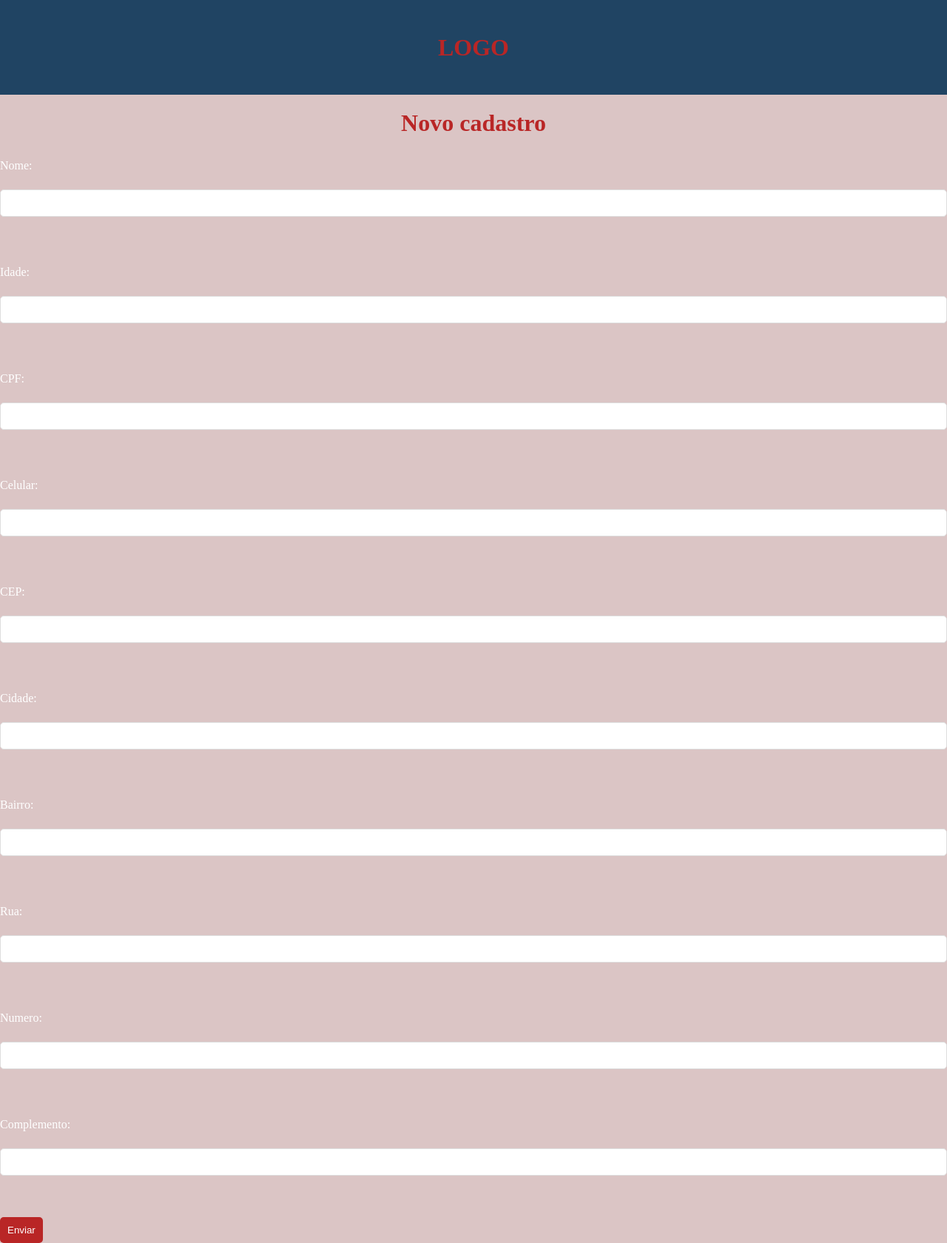
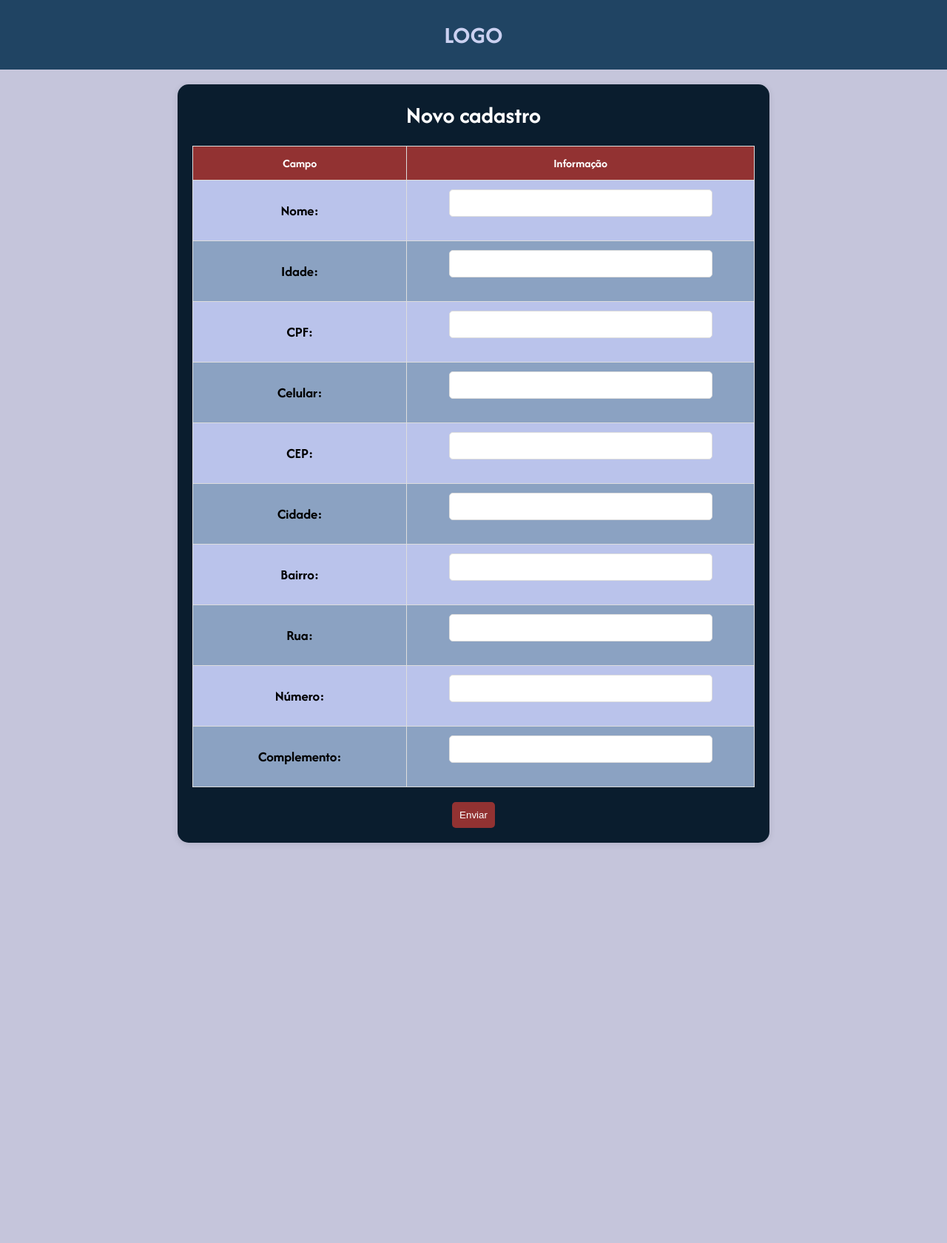
Before and after one commit to nogsposito/RegistraElas, a Django app: page /cadastrar in a window 1280 px wide. Shown: the whole page at 74% size. After the commit the page ends 1140 px from the top, so only its background shows below. Run offline with Django 5.2, Linux system fonts and the light colour scheme.

Commit message:
cadastrar css concluido

```diff
--- a/aplicacao/templates/cadastrar.html
+++ b/aplicacao/templates/cadastrar.html
@@ -10,43 +10,62 @@
 <body>
     {% include 'navbar.html' %}
 
-    <h1>Novo cadastro</h1>
+    <div class="container">
+        <h1 id="cadastro-estilo">Novo cadastro</h1>
 
         <form action="{% url 'aplicacao:cadastrar' %}" method="POST">
             {% csrf_token %}
-        <label for="textFormNome">Nome:</label><br>
-        <input type="text" id="textFormNome" name="formNome" maxlength="150" required><br><br>
-
-        <label for="numberFormIdade">Idade:</label><br>
-        <input type="number" id="numberFormIdade" name="formIdade" required><br><br>
-
-        <label for="textFormCpf">CPF:</label><br>
-        <input type="text" id="textFormCpf" name="formCpf" maxlength="14"><br><br>
-
-        <label for="textFormCelular">Celular:</label><br>
-        <input type="text" id="textFormCelular" name="formCelular" maxlength="15"><br><br>
-
-        <label for="textFormCep">CEP:</label><br>
-        <input type="text" id="textFormCep" name="formCep" maxlength="9"><br><br>
-
-        <label for="textFormCidade">Cidade:</label><br>
-        <input type="text" id="textFormCidade" name="formCidade" maxlength="30" required><br><br>
-
-        <label for="textFormBairro">Bairro:</label><br>
-        <input type="text" id="textFormBairro" name="formBairro" maxlength="100"><br><br>
-
-        <label for="textFormRua">Rua:</label><br>
-        <input type="text" id="textFormRua" name="formRua" maxlength="150"><br><br>
-
-        <label for="numberFormNumero">Numero:</label><br>
-        <input type="number" id="numberFormNumero" name="formNumero"><br><br>
-
-        <label for="textFormComplemento">Complemento:</label><br>
-        <input type="text" id="textFormComplemento" name="formComplemento" maxlength="50"><br><br>
+            <table>
+                <tr>
+                    <th>Campo</th>
+                    <th>Informação</th>
+                </tr>
+                <tr>
+                    <td><label for="textFormNome">Nome:</label></td>
+                    <td><input type="text" id="textFormNome" name="formNome" maxlength="150" required></td>
+                </tr>
+                <tr>
+                    <td><label for="numberFormIdade">Idade:</label></td>
+                    <td><input type="number" id="numberFormIdade" name="formIdade" required></td>
+                </tr>
+                <tr>
+                    <td><label for="textFormCpf">CPF:</label></td>
+                    <td><input type="text" id="textFormCpf" name="formCpf" maxlength="14"></td>
+                </tr>
+                <tr>
+                    <td><label for="textFormCelular">Celular:</label></td>
+                    <td><input type="text" id="textFormCelular" name="formCelular" maxlength="15"></td>
+                </tr>
+                <tr>
+                    <td><label for="textFormCep">CEP:</label></td>
+                    <td><input type="text" id="textFormCep" name="formCep" maxlength="9"></td>
+                </tr>
+                <tr>
+                    <td><label for="textFormCidade">Cidade:</label></td>
+                    <td><input type="text" id="textFormCidade" name="formCidade" maxlength="30" required></td>
+                </tr>
+                <tr>
+                    <td><label for="textFormBairro">Bairro:</label></td>
+                    <td><input type="text" id="textFormBairro" name="formBairro" maxlength="100"></td>
+                </tr>
+                <tr>
+                    <td><label for="textFormRua">Rua:</label></td>
+                    <td><input type="text" id="textFormRua" name="formRua" maxlength="150"></td>
+                </tr>
+                <tr>
+                    <td><label for="numberFormNumero">Número:</label></td>
+                    <td><input type="number" id="numberFormNumero" name="formNumero"></td>
+                </tr>
+                <tr>
+                    <td><label for="textFormComplemento">Complemento:</label></td>
+                    <td><input type="text" id="textFormComplemento" name="formComplemento" maxlength="50"></td>
+                </tr>
+            </table>
 
             <div class="botaoForm">
                 <input type="submit" value="Enviar" class="button">
             </div>
         </form>
+    </div>
 </body>
 </html>
--- a/templates/static/aplicacao/css/cadastrar.css
+++ b/templates/static/aplicacao/css/cadastrar.css
@@ -7,49 +7,117 @@
 }
 
 body {
-    font-family: Afacad;
-    background-color: rgb(219, 197, 197);
+    font-family: 'Afacad', sans-serif; /* Fonte definida */
+    background-color: rgb(197, 197, 219); /* Cor de fundo da página */
 }
 
-h1 {
-    text-align: center; /* Centraliza o título */
-    color: rgb(185, 38, 38); /* Cor do título */
-    margin: 20px 0; /* Espaçamento acima e abaixo do título */
+#cadastro-estilo {
+    color: white;
+    text-align: center;
+}
+
+header input {
+    padding: 5px;
+    width: 50%;
+    height: 40px;
+    border: none;
+    border-radius: 10px;
+}
+
+header .user-info {
+    display: flex;
+    flex-direction: column;
+    align-items: flex-end;
+}
+
+header .user-info span:first-child {
+    font-weight: bold;
+}
+
+nav {
+    background-color: #000000; /* Cor de fundo da barra de navegação */
+    padding: 10px;
+}
+
+nav ul {
+    display: flex;
+    list-style-type: none;
+}
+
+nav ul li {
+    margin-right: 20px;
+}
+
+nav ul li a {
+    color: #FFF; /* Cor do texto dos links */
+    text-decoration: none;
+    font-weight: bold;
+    transition: color 0.3s;
+}
+
+nav ul li a:hover {
+    color: #7bdb89; /* Cor do texto ao passar o mouse */
 }
 
 .container {
     max-width: 800px; /* Largura máxima do conteúdo */
     margin: 20px auto; /* Margens automáticas para centralização */
     padding: 20px; /* Preenchimento interno */
-    background-color: rgb(10, 29, 46);
+    background-color: rgb(10, 29, 46); /* Cor de fundo da área do formulário */
     border-radius: 15px; /* Bordas arredondadas */
     box-shadow: 0 2px 10px rgba(0, 0, 0, 0.1); /* Sombra para o efeito de elevação */
 }
 
-form {
-    display: flex;
-    flex-direction: column; /* Para organizar os inputs em coluna */
+table {
+    width: 100%; /* Largura total da tabela */
+    border-collapse: collapse; /* Remove o espaço entre as bordas das células */
+    margin-top: 20px; /* Espaçamento acima da tabela */
+}
+
+th, td {
+    border: 1px solid #ddd; /* Borda das células */
+    padding: 12px; /* Espaçamento interno das células */
+    text-align: center; /* Alinhamento do texto ao centro */
+}
+
+th {
+    background-color: rgb(146, 50, 50); /* Cor de fundo do cabeçalho */
+    color: white; /* Cor do texto do cabeçalho */
+}
+
+tr:nth-child(even) {
+    background-color: #bac3eb; /* Cor de fundo para linhas pares */
+}
+
+tr:nth-child(odd) {
+    background-color: #8ba2c2; /* Cor de fundo para linhas ímpares */
 }
 
 label {
-    margin: 10px 0 5px; /* Espaçamento entre o label e o input */
-    color: white; /* Cor do texto do label */
+    color: rgb(0, 0, 0); /* Cor do texto do label */
+    display: block; /* Exibe o label como bloco para ocupar toda a largura da célula */
+    font-weight: bold;
+    font-size: 120%;
 }
 
 input[type="text"],
 input[type="number"] {
+    width: 80%; /* Largura dos inputs ajustada */
     padding: 10px; /* Preenchimento interno */
     border: 1px solid #ddd; /* Borda do input */
     border-radius: 5px; /* Bordas arredondadas */
     margin-bottom: 20px; /* Espaçamento abaixo de cada input */
     background-color: rgb(255, 255, 255); /* Cor de fundo dos inputs */
+    display: block; /* Exibe o input como bloco */
+    margin-left: auto; /* Margem esquerda automática para centralização */
+    margin-right: auto; /* Margem direita automática para centralização */
 }
 
 input[type="submit"] {
     padding: 10px; /* Preenchimento interno do botão */
     border: none; /* Remove a borda */
     border-radius: 5px; /* Bordas arredondadas */
-    background-color: rgb(185, 38, 38); /* Cor de fundo do botão */
+    background-color: rgb(146, 50, 50); /* Cor de fundo do cabeçalho */
     color: white; /* Cor do texto do botão */
     cursor: pointer; /* Altera o cursor ao passar sobre o botão */
     transition: background-color 0.3s; /* Transição suave para a cor de fundo */
@@ -58,3 +126,13 @@ input[type="submit"] {
 input[type="submit"]:hover {
     background-color: #7bdb89; /* Cor do botão ao passar o mouse */
 }
+
+.botaoForm {
+    text-align: center; /* Centraliza o botão */
+    margin-top: 20px; /* Espaçamento acima do botão */
+}
+
+@font-face {
+    font-family: 'Afacad';
+    src: url(../../fonts/AfacadFlux-VariableFont_slnt\,wght.ttf);
+}
```
Lines whose indentation alone changed are shown as unchanged.
